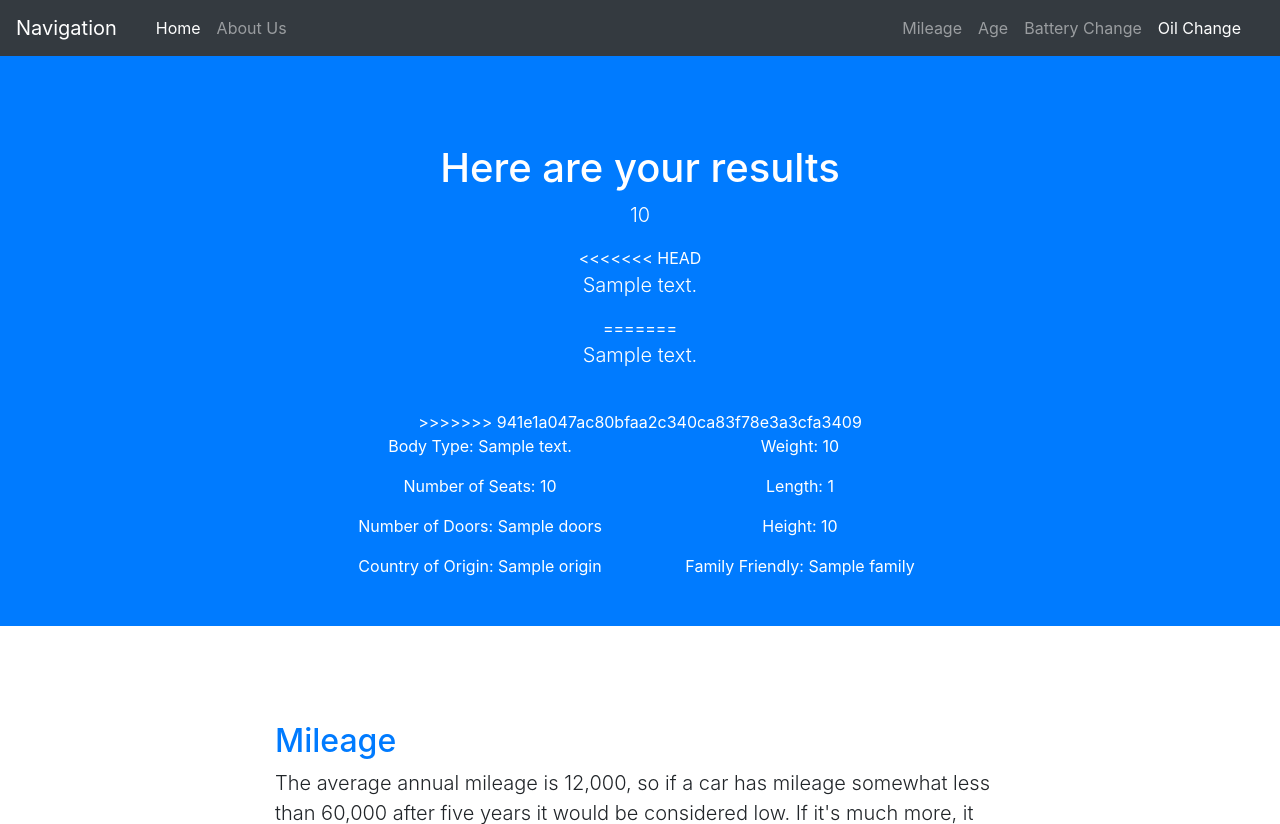
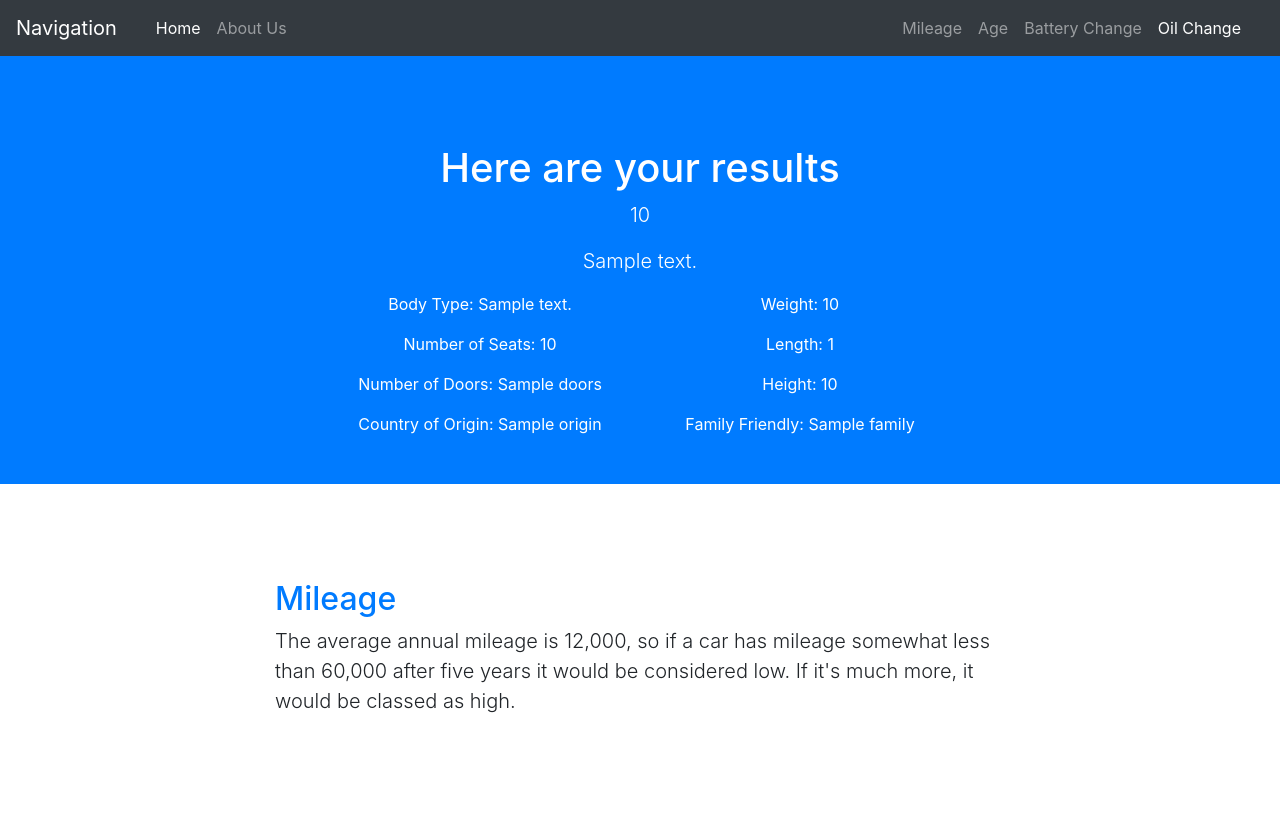
Before and after one commit to katherine81779/right-way, a Flask app: template Templates/report.html in a window 1280 px wide. Shown: the top 824 px of the page. Run offline with Flask 2, Linux system fonts and the light colour scheme; the template is opened without the code that fills it: most values are stand-ins (such as "Sample title", 1, 10 or a date in 2020); some libraries are stand-ins or nearby versions.

Commit message:
added reset route

```diff
--- a/Templates/report.html
+++ b/Templates/report.html
@@ -65,15 +65,13 @@
       <br><br><br><br><br><br>
       <h1>Here are your results</h1>
       <p class="lead">{{score}}</p>
-<<<<<<< HEAD
+
     <div class="row">
       <div class="col-lg-4"></div>
       <div class="col-lg-4">
       <p class="lead">{{finalText}}</p></div>
       <div class="col-lg-4"></div></div>
-=======
-      <p class="lead">{{finalText}}</p><br>
->>>>>>> 941e1a047ac80bfaa2c340ca83f78e3a3cfa3409
+
     <div class="row">
     	<div class="col-lg-3"></div>
 	    <div class="col-lg-3">
@@ -172,7 +170,7 @@
   </section>
 
   <br>
-  <button class="btn btn-lg btn-primary btn-block text-uppercase" input type="submit">Click here to try a different car</button>
+  <button class="btn btn-lg btn-primary btn-block text-uppercase" input type="/reset">Click here to try a different car</button>
   <br>
 
   <!-- Footer -->
--- a/app.py
+++ b/app.py
@@ -112,8 +112,13 @@ def storeAnswer():
             error = "invalid input"
             return render_template(questions[q_num] + ".html", error = error)
 
-
-
+@app.route("/reset")
+def resetData():
+    global q_num
+    q_num = 0
+    global answers
+    answers = {}
+    return redirect("/")
 
 # method/algorithm to calculate the results?
 
```
